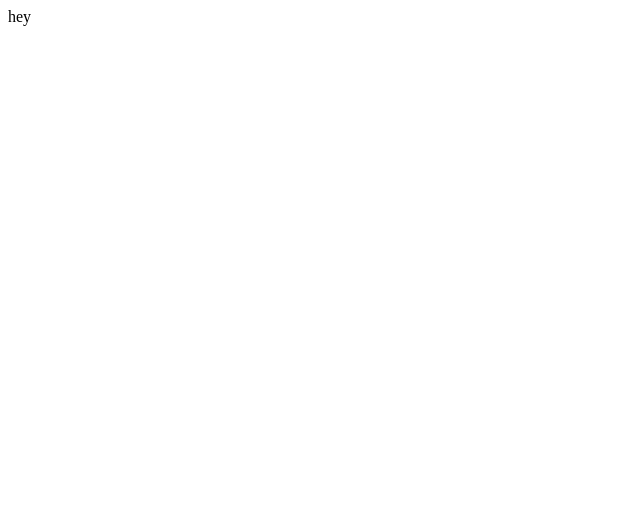
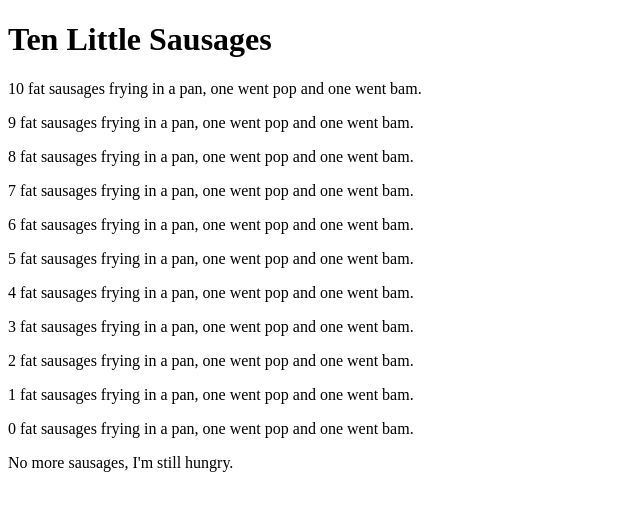
Before and after one commit to AngelinaMinshall/assignment-9-1-code-a-counting-nursery-rhyme-using-a-loop-AngelinaMinshall, a plain HTML site: page index.html in a window 1280 px wide. Shown: the whole page, without its empty margins (0-640 px from the left). Drawn offline with Linux system fonts and the light colour scheme.

Commit message:
dommanipulation

```diff
--- a/index.html
+++ b/index.html
@@ -5,9 +5,11 @@
     <meta http-equiv="X-UA-Compatible" content="IE=edge">
     <meta name="viewport" content="width=device-width, initial-scale=1.0">
     <title>Document</title>
-    <script src="script.js"> </script>
+
 </head>
 <body>
-    hey
+    <h1>Ten Little Sausages</h1>
+    <div id="list"></div>
+    <script src="script.js"> </script>
 </body>
 </html>
--- a/script.js
+++ b/script.js
@@ -16,17 +16,50 @@ I’m still hungry!
 
 */
 
-var word = "sausages";
-    var count = 10;
+// var word = "sausages";
+//     var count = 10;
 
-   while (count > 0) {
-     console.log(count + " " + word + " frying in a pan");
-     console.log("one went pop, one went bam!,");
-     count = count - 2;
+//    while (count > 0) {
+//      console.log(count + " " + word + " frying in a pan");
+//      console.log("one went pop, one went bam!,");
+//      count = count - 2;
 
-   if (count > 0) {
+//    if (count > 0) {
 
-   } else {
-      console.log("No more  " + word + " I'm still hungry");
-     }
- }
+//    } else {
+//       console.log("No more  " + word + " I'm still hungry");
+//      }
+
+
+
+const list = document.querySelector('#list');
+
+for(var sausages = 10; sausages >= 0; sausages--) {
+  let textString = `${ sausages } fat sausages frying in a pan, one went pop and one went bam.`
+
+  const verse = document.createElement('p');
+  verse.textContent = textString;
+
+  list.appendChild(verse)
+}
+
+let newString = `No more sausages, I'm still hungry.`
+const verse = document.createElement('p');
+verse.textContent = newString;
+list.appendChild(verse)
+
+
+
+
+
+//   addItem(1)
+
+
+//  const verse = document.createElement('p');
+//  verse.textContent = textString;
+
+
+//  list.appendChild(verse)
+
+
+// addItem(1)
```
